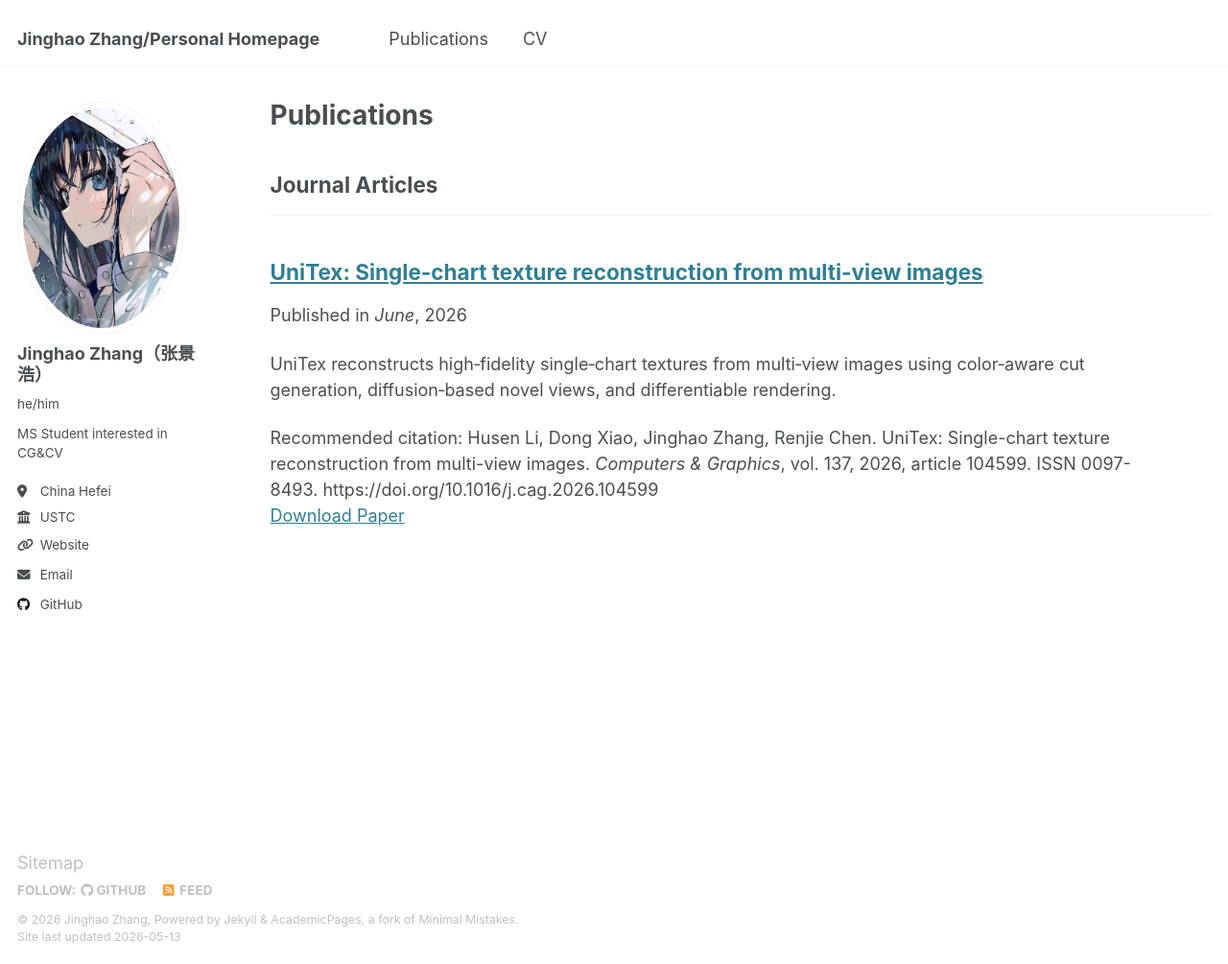
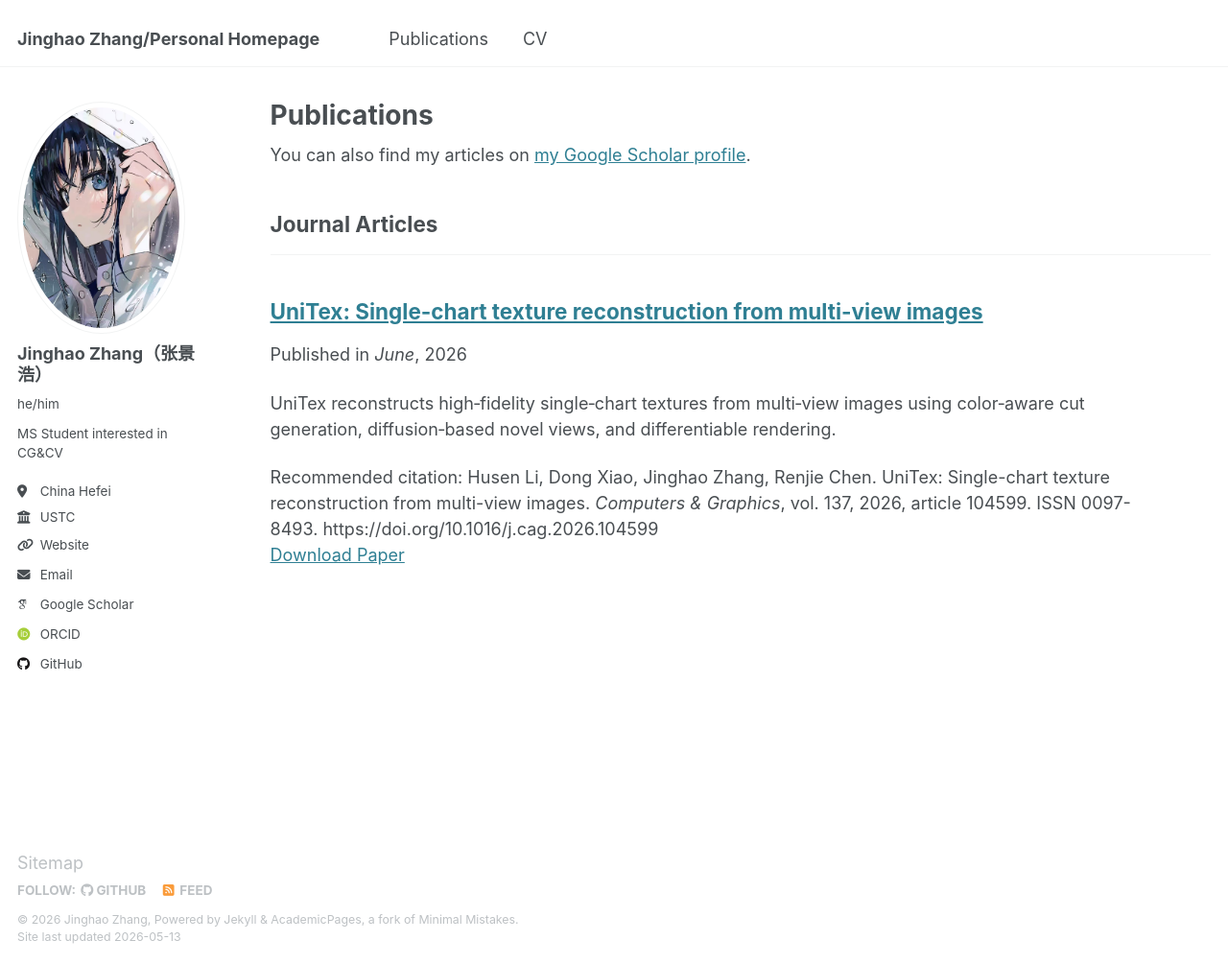
Before and after one commit to Ryan0399/Ryan0399.github.io, a Jekyll site: the page built from _pages/publications.html, in a window 1280 px wide and 1005 px high. Shown: the whole window at 96% size. Built offline with Jekyll 4.4.1, drawn with Linux system fonts in a browser that asks for light colours; some web fonts are replaced; part of the change alters nothing that is shown.

Commit message:
update config

```diff
--- a/_config.yml
+++ b/_config.yml
@@ -33,9 +33,9 @@ author:
 
   # Academic websites
   # arxiv            : # URL - Update with the correct link to your profile
-  # googlescholar    : "https://scholar.google.com/citations?user=PS_CX0AAAAAJ"
+  googlescholar    : "https://scholar.google.com/citations?user=LsdXv1QAAAAJ"
   # impactstory      : # URL
-  # orcid            : "http://orcid.org/yourorcidurl"
+  orcid            : "https://orcid.org/0009-0001-3921-0377"
   # semantic         : # URL
   # pubmed           : "https://www.ncbi.nlm.nih.gov/pubmed/?term=john+snow"
   # researchgate     : # URL
```
Also changed, not shown: 1 other file.
